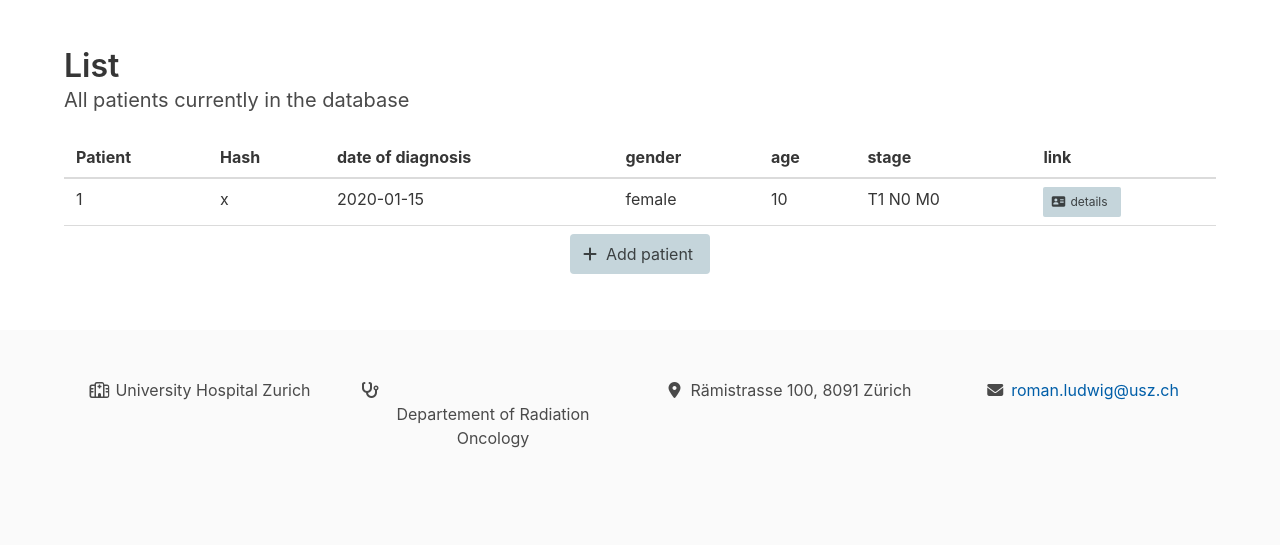
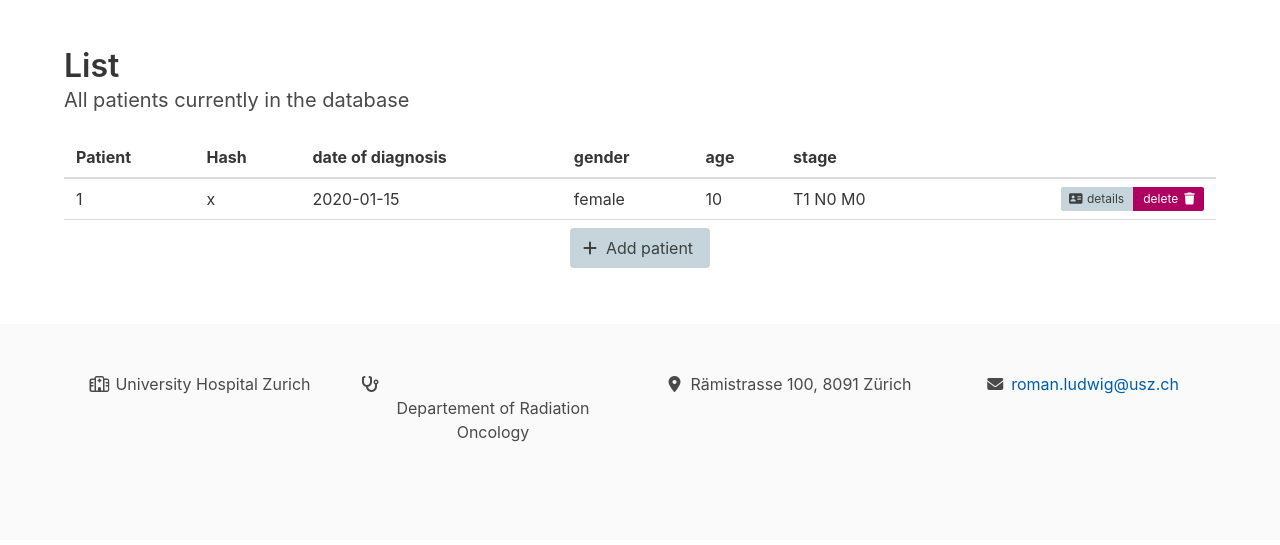
Before and after one commit to rmnldwg/lyprox, a Django app: page /patients/ in a window 1280 px wide. Shown: the part 52-597 px from the top of the page. Run offline with Django 3.2, Linux system fonts and the light colour scheme; tables that the repository leaves empty hold one stand-in row (values such as "Sample post"); some libraries are stand-ins or nearby versions.

Commit message:
improved appearance here & there

```diff
--- a/lymph_interface/patients/forms.py
+++ b/lymph_interface/patients/forms.py
@@ -163,9 +163,9 @@ class DiagnoseForm(forms.ModelForm):
 
         for lnl in LNLs:
             fields.append(lnl)
-            widgets[lnl] = forms.Select(choices=[(True, "positiv"),
-                                                 (False, "negativ"),
-                                                 (None, "unknown")],
+            widgets[lnl] = forms.Select(choices=[(True, "pos"),
+                                                 (False, "neg"),
+                                                 (None, "???")],
                                         attrs={"class": "select"})
 
 
--- a/lymph_interface/patients/templates/patients/add_diagnose.html
+++ b/lymph_interface/patients/templates/patients/add_diagnose.html
@@ -16,14 +16,14 @@
         <td>{{ diagnose_form.V }}</td>
         <td>{{ diagnose_form.VII }}</td>
         <td>
-            <div class="buttons has-addons">
-                <button class="button is-small is-success" type="submit" value="add">
+            <div class="buttons has-addons is-right">
+                <button class="tag button is-small is-success" type="submit" value="add">
                     <span class="icon">
                         <i class="fas fa-plus"></i>
                     </span>
                     <span>add</span>
                 </button>
-                <a class="button is-small is-danger" href="{% url 'patients:detail' patient.pk %}">
+                <a class="tag button is-small is-danger" href="{% url 'patients:detail' patient.pk %}">
                     <span>delete</span>
                     <span class="icon">
                         <i class="fas fa-trash"></i>
--- a/lymph_interface/patients/templates/patients/list.html
+++ b/lymph_interface/patients/templates/patients/list.html
@@ -18,7 +18,7 @@
             <th>gender</th>
             <th>age</th>
             <th>stage</th>
-            <th>link</th>
+            <th></th>
         </tr>
     </thead>
 
@@ -32,15 +32,19 @@
             <td>{{ patient.age }} </td>
             <td>{{ patient.get_t_stage_display }} {{ patient.get_n_stage_display }} {{ patient.get_m_stage_display }} </td>
             <td>
-                <div class="field">
-                    <div class="control">
-                        <a class="button is-info is-small" href="{% url 'patients:detail' patient.pk %}">
-                            <span class="icon">
-                                <i class="fas fa-address-card"></i>
-                            </span>
-                            <span>details</span>
-                        </a>
-                    </div>
+                <div class="buttons has-addons is-right">
+                    <a class="tag button is-info is-small" href="{% url 'patients:detail' patient.pk %}">
+                        <span class="icon">
+                            <i class="fas fa-address-card"></i>
+                        </span>
+                        <span>details</span>
+                    </a>
+                    <button class="tag button is-danger is-small">
+                        <span>delete</span>
+                        <span class="icon">
+                            <i class="fas fa-trash"></i>
+                        </span>
+                    </button>
                 </div>
             </td>
         </tr>
--- a/lymph_interface/templates/base.html
+++ b/lymph_interface/templates/base.html
@@ -4,7 +4,7 @@
 <html lang="en" class="has-navbar-fixed-top">
 <head>
     <link rel="stylesheet" type="text/css" href="{% static 'base.css' %}">
-    <link rel="stylesheet" href="{% static 'usz.css' %}">
+    <link rel="stylesheet" type="text/css" href="{% static 'usz.css' %}">
     <link href="https://fonts.googleapis.com/icon?family=Material+Icons" rel="stylesheet">
     <script src="https://kit.fontawesome.com/c702fb8f68.js" crossorigin="anonymous"></script>
     <meta charset="UTF-8">
--- a/lymph_interface/templates/index.html
+++ b/lymph_interface/templates/index.html
@@ -17,6 +17,7 @@
                     <i class="fas fa-2x fa-th-list"></i>
                 </span>
             </a>
+            <p class="heading is-size-6">list of patients</p>
         </div>
     </div>
     <div class="column">
@@ -26,6 +27,7 @@
                     <i class="fas fa-2x fa-user-plus"></i>
                 </span>
             </a>
+            <p class="heading is-size-6">add new patient</p>
         </div>
     </div>
     <div class="column">
@@ -35,6 +37,7 @@
                     <i class="fas fa-2x fa-cloud-upload-alt"></i>
                 </span>
             </a>
+            <p class="heading is-size-6">upload table of patients</p>
         </div>
     </div>
     <div class="column">
@@ -44,6 +47,7 @@
                     <i class="fas fa-2x fa-chart-pie"></i>
                 </span>
             </a>
+            <p class="heading is-size-6">dashboard</p>
         </div>
     </div>
 </section>
```
Also changed, not shown: lymph_interface/templates/test_bulma.html (deleted, +0 -40 lines).
